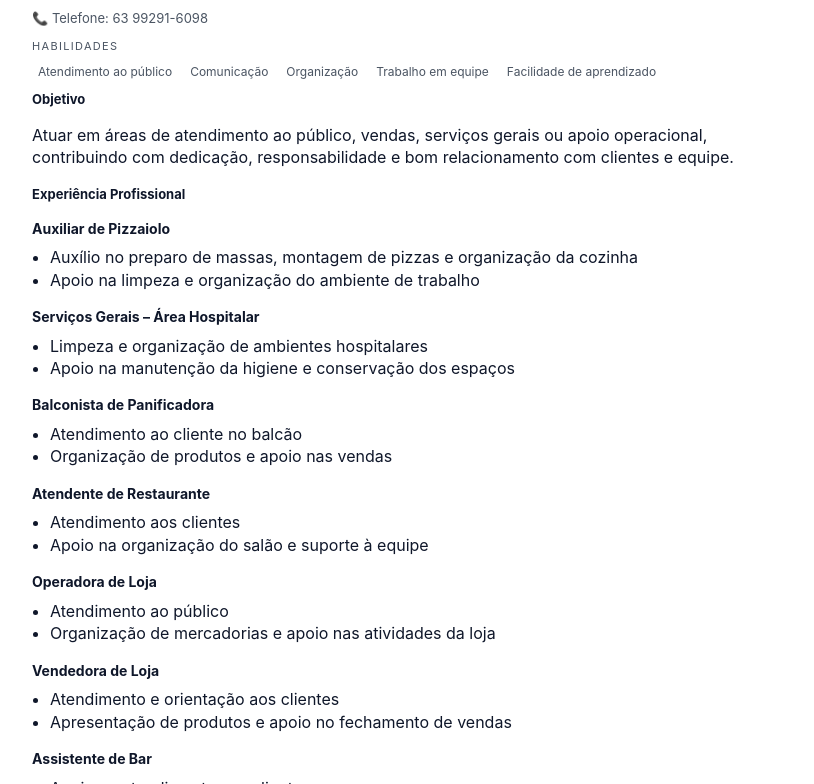
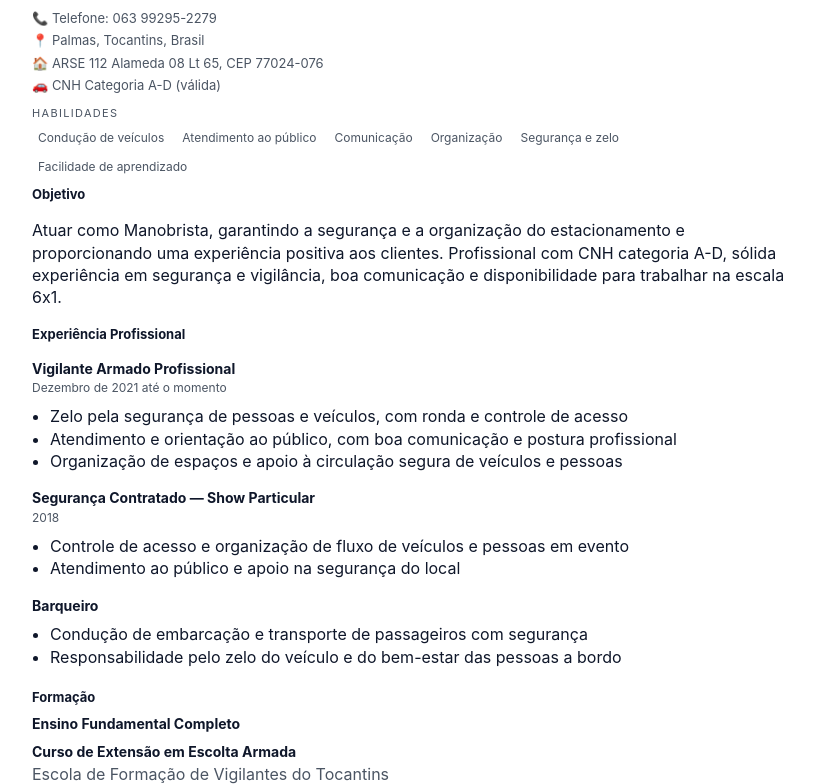
Before and after one commit to adailsonaguiar/resume, a plain HTML site: page index_pai.html in a window 1280 px wide. Shown: the part 67-851 px from the top of the page, without its empty margins (228-1042 px from the left). Drawn offline with Linux system fonts and the light colour scheme.

Commit message:
feat: update resume content for Adailson Aguiar Cruz
Replace Isabella Aguiar Campos's information with Adailson's
data and restructure the HTML to use cleaner, more maintainable
styling with updated contact details, skills, and professional
experience for the Manobrista role.

```diff
--- a/index_pai.html
+++ b/index_pai.html
@@ -1,74 +1,215 @@
 <!doctype html>
 <html lang="pt-BR">
-
   <head>
     <meta charset="utf-8" />
     <meta name="viewport" content="width=device-width, initial-scale=1" />
-	<meta name="description" content="Currículo de Isabella Aguiar Campos" />
-	<title>Isabella Aguiar Campos — Currículo</title>
+    <meta
+      name="description"
+      content="Currículo de Adailson Aguiar Cruz — Manobrista"
+    />
+    <title>Adailson Aguiar Cruz — Currículo</title>
     <style>
-		:root{
+      :root {
         --bg: #ffffff;
         --text: #0f172a;
         --muted: #4b5563;
         --accent: #0b74d1;
       }
 
-		*{box-sizing:border-box}
-		html,body{height:100%}
-		body{
-			margin:0;
-			font-family: Inter, ui-sans-serif, system-ui, -apple-system, "Segoe UI", Roboto, "Helvetica Neue", Arial;
-			background:var(--bg);
-			color:var(--text);
-			-webkit-font-smoothing:antialiased;
-			-moz-osx-font-smoothing:grayscale;
-			line-height:1.4;
-			padding:18px;
+      * {
+        box-sizing: border-box;
+      }
+      html,
+      body {
+        height: 100%;
+      }
+      body {
+        margin: 0;
+        font-family:
+          Inter,
+          ui-sans-serif,
+          system-ui,
+          -apple-system,
+          "Segoe UI",
+          Roboto,
+          "Helvetica Neue",
+          Arial;
+        background: var(--bg);
+        color: var(--text);
+        -webkit-font-smoothing: antialiased;
+        -moz-osx-font-smoothing: grayscale;
+        line-height: 1.4;
+        padding: 18px;
       }
 
-		.page{
-			max-width:760px;
-			margin:0 auto;
-			display:block;
+      .page {
+        max-width: 760px;
+        margin: 0 auto;
+        display: block;
       }
 
-		.name-head{display:block;margin:0 0 6px}
-		.name{font-size:20px;font-weight:700;margin:0}
-		.headline{font-size:13px;color:var(--muted);margin:2px 0 0}
+      .name-head {
+        display: block;
+        margin: 0 0 6px;
+      }
+      .name {
+        font-size: 20px;
+        font-weight: 700;
+        margin: 0;
+      }
+      .headline {
+        font-size: 13px;
+        color: var(--muted);
+        margin: 2px 0 0;
+      }
 
-		.section-title{font-size:11px;letter-spacing:0.12em;text-transform:uppercase;color:var(--muted);margin:12px 0 6px}
+      .section-title {
+        font-size: 11px;
+        letter-spacing: 0.12em;
+        text-transform: uppercase;
+        color: var(--muted);
+        margin: 12px 0 6px;
+      }
 
-		.content{margin-top:6px}
-		.card{background:transparent;border:0;border-radius:0;padding:0;margin-bottom:12px}
+      .content {
+        margin-top: 6px;
+      }
+      .card {
+        background: transparent;
+        border: 0;
+        border-radius: 0;
+        padding: 0;
+        margin-bottom: 12px;
+      }
 
-		h2{font-size:13px;margin:0 0 8px}
-		h3{font-size:14px;margin:0;font-weight:700}
-		.muted{color:var(--muted)}
+      h2 {
+        font-size: 13px;
+        margin: 0 0 8px;
+      }
+      h3 {
+        font-size: 14px;
+        margin: 0;
+        font-weight: 700;
+      }
+      .muted {
+        color: var(--muted);
+      }
 
-		ul{margin:8px 0 0;padding-left:18px}
+      ul {
+        margin: 8px 0 0;
+        padding-left: 18px;
+      }
     </style>
   </head>
 
   <body>
     <div class="page">
       <header class="name-head">
-			<h1 class="name">Isabella Aguiar Campos</h1>
-			<p class="headline">Atendimento ao Público · Vendas · Serviços Gerais</p>
+        <h1 class="name">Adailson Aguiar Cruz</h1>
+        <p class="headline">
+          Manobrista · Condução de Veículos · Atendimento ao Cliente
+        </p>
       </header>
 
       <aside class="sidebar" aria-label="Informações pessoais">
-			<ul class="contact" aria-label="Informações de contato" style="display:grid;grid-template-columns:1fr;gap:4px 0;list-style:none;padding:0;margin:10px 0 6px;font-size:13px;color:var(--muted);">
-				<li>📞 Telefone: 63 99291-6098</li>
+        <ul
+          class="contact"
+          aria-label="Informações de contato"
+          style="
+            display: grid;
+            grid-template-columns: 1fr;
+            gap: 4px 0;
+            list-style: none;
+            padding: 0;
+            margin: 10px 0 6px;
+            font-size: 13px;
+            color: var(--muted);
+          "
+        >
+          <li>📞 Telefone: 063 99295-2279</li>
+          <li>📍 Palmas, Tocantins, Brasil</li>
+          <li>🏠 ARSE 112 Alameda 08 Lt 65, CEP 77024-076</li>
+          <li>🚗 CNH Categoria A-D (válida)</li>
         </ul>
 
         <div class="section-title">Habilidades</div>
-			<div class="skills" style="display:flex;flex-wrap:wrap;gap:6px;" aria-hidden="true">
-				<span class="chip" style="background:transparent;color:var(--muted);padding:3px 6px;border-radius:4px;font-size:12px;border:0;">Atendimento ao público</span>
-				<span class="chip" style="background:transparent;color:var(--muted);padding:3px 6px;border-radius:4px;font-size:12px;border:0;">Comunicação</span>
-				<span class="chip" style="background:transparent;color:var(--muted);padding:3px 6px;border-radius:4px;font-size:12px;border:0;">Organização</span>
-				<span class="chip" style="background:transparent;color:var(--muted);padding:3px 6px;border-radius:4px;font-size:12px;border:0;">Trabalho em equipe</span>
-				<span class="chip" style="background:transparent;color:var(--muted);padding:3px 6px;border-radius:4px;font-size:12px;border:0;">Facilidade de aprendizado</span>
+        <div
+          class="skills"
+          style="display: flex; flex-wrap: wrap; gap: 6px"
+          aria-hidden="true"
+        >
+          <span
+            class="chip"
+            style="
+              background: transparent;
+              color: var(--muted);
+              padding: 3px 6px;
+              border-radius: 4px;
+              font-size: 12px;
+              border: 0;
+            "
+            >Condução de veículos</span
+          >
+          <span
+            class="chip"
+            style="
+              background: transparent;
+              color: var(--muted);
+              padding: 3px 6px;
+              border-radius: 4px;
+              font-size: 12px;
+              border: 0;
+            "
+            >Atendimento ao público</span
+          >
+          <span
+            class="chip"
+            style="
+              background: transparent;
+              color: var(--muted);
+              padding: 3px 6px;
+              border-radius: 4px;
+              font-size: 12px;
+              border: 0;
+            "
+            >Comunicação</span
+          >
+          <span
+            class="chip"
+            style="
+              background: transparent;
+              color: var(--muted);
+              padding: 3px 6px;
+              border-radius: 4px;
+              font-size: 12px;
+              border: 0;
+            "
+            >Organização</span
+          >
+          <span
+            class="chip"
+            style="
+              background: transparent;
+              color: var(--muted);
+              padding: 3px 6px;
+              border-radius: 4px;
+              font-size: 12px;
+              border: 0;
+            "
+            >Segurança e zelo</span
+          >
+          <span
+            class="chip"
+            style="
+              background: transparent;
+              color: var(--muted);
+              padding: 3px 6px;
+              border-radius: 4px;
+              font-size: 12px;
+              border: 0;
+            "
+            >Facilidade de aprendizado</span
+          >
         </div>
       </aside>
 
@@ -76,83 +217,94 @@
         <section class="card" aria-labelledby="objetivo">
           <h2 id="objetivo">Objetivo</h2>
           <p>
-					Atuar em áreas de atendimento ao público, vendas, serviços gerais ou apoio operacional,
-					contribuindo com dedicação, responsabilidade e bom relacionamento com clientes e equipe.
+            Atuar como Manobrista, garantindo a segurança e a organização do
+            estacionamento e proporcionando uma experiência positiva aos
+            clientes. Profissional com CNH categoria A-D, sólida experiência em
+            segurança e vigilância, boa comunicação e disponibilidade para
+            trabalhar na escala 6x1.
           </p>
         </section>
 
         <section class="card" aria-labelledby="experiencia">
           <h2 id="experiencia">Experiência Profissional</h2>
 
-				<article class="role" style="padding:8px 0;margin:0;border-top:0;">
-					<h3>Auxiliar de Pizzaiolo</h3>
+          <article
+            class="role"
+            style="padding: 8px 0; margin: 0; border-top: 0"
+          >
+            <h3>Vigilante Armado Profissional</h3>
+            <p class="muted" style="margin: 2px 0; font-size: 12px">
+              Dezembro de 2021 até o momento
+            </p>
             <ul>
-						<li>Auxílio no preparo de massas, montagem de pizzas e organização da cozinha</li>
-						<li>Apoio na limpeza e organização do ambiente de trabalho</li>
+              <li>
+                Zelo pela segurança de pessoas e veículos, com ronda e controle
+                de acesso
+              </li>
+              <li>
+                Atendimento e orientação ao público, com boa comunicação e
+                postura profissional
+              </li>
+              <li>
+                Organização de espaços e apoio à circulação segura de veículos e
+                pessoas
+              </li>
             </ul>
           </article>
 
-				<article class="role" style="padding:8px 0;margin:0;border-top:0;">
-					<h3>Serviços Gerais – Área Hospitalar</h3>
+          <article
+            class="role"
+            style="padding: 8px 0; margin: 0; border-top: 0"
+          >
+            <h3>Segurança Contratado — Show Particular</h3>
+            <p class="muted" style="margin: 2px 0; font-size: 12px">2018</p>
             <ul>
-						<li>Limpeza e organização de ambientes hospitalares</li>
-						<li>Apoio na manutenção da higiene e conservação dos espaços</li>
+              <li>
+                Controle de acesso e organização de fluxo de veículos e pessoas
+                em evento
+              </li>
+              <li>Atendimento ao público e apoio na segurança do local</li>
             </ul>
           </article>
 
-				<article class="role" style="padding:8px 0;margin:0;border-top:0;">
-					<h3>Balconista de Panificadora</h3>
+          <article
+            class="role"
+            style="padding: 8px 0; margin: 0; border-top: 0"
+          >
+            <h3>Barqueiro</h3>
             <ul>
-						<li>Atendimento ao cliente no balcão</li>
-						<li>Organização de produtos e apoio nas vendas</li>
-					</ul>
-				</article>
-
-				<article class="role" style="padding:8px 0;margin:0;border-top:0;">
-					<h3>Atendente de Restaurante</h3>
-					<ul>
-						<li>Atendimento aos clientes</li>
-						<li>Apoio na organização do salão e suporte à equipe</li>
-					</ul>
-				</article>
-
-				<article class="role" style="padding:8px 0;margin:0;border-top:0;">
-					<h3>Operadora de Loja</h3>
-					<ul>
-						<li>Atendimento ao público</li>
-						<li>Organização de mercadorias e apoio nas atividades da loja</li>
-					</ul>
-				</article>
-
-				<article class="role" style="padding:8px 0;margin:0;border-top:0;">
-					<h3>Vendedora de Loja</h3>
-					<ul>
-						<li>Atendimento e orientação aos clientes</li>
-						<li>Apresentação de produtos e apoio no fechamento de vendas</li>
-					</ul>
-				</article>
-
-				<article class="role" style="padding:8px 0;margin:0;border-top:0;">
-					<h3>Assistente de Bar</h3>
-					<ul>
-						<li>Apoio no atendimento aos clientes</li>
-						<li>Organização de utensílios e suporte ao funcionamento do bar</li>
+              <li>
+                Condução de embarcação e transporte de passageiros com segurança
+              </li>
+              <li>
+                Responsabilidade pelo zelo do veículo e do bem-estar das pessoas
+                a bordo
+              </li>
             </ul>
           </article>
         </section>
 
         <section class="card" aria-labelledby="formacao">
           <h2 id="formacao">Formação</h2>
-				<div style="margin:8px 0;">
-					<h3>Ensino Fundamental</h3>
+          <div style="margin: 8px 0">
+            <h3>Ensino Fundamental Completo</h3>
           </div>
-				<div style="margin:8px 0;">
-					<h3>Curso Profissionalizante</h3>
-					<p class="muted" style="margin:2px 0;">Cabeleireira | Instituto Embeleze – Curso Completo</p>
+          <div style="margin: 8px 0">
+            <h3>Curso de Extensão em Escolta Armada</h3>
+            <p class="muted" style="margin: 2px 0">
+              Escola de Formação de Vigilantes do Tocantins
+            </p>
           </div>
+        </section>
+
+        <section class="card" aria-labelledby="adicional">
+          <h2 id="adicional">Informações Adicionais</h2>
+          <ul>
+            <li>CNH categoria A-D válida e em dia</li>
+            <li>Disponibilidade para escala 6x1</li>
+          </ul>
         </section>
       </main>
     </div>
   </body>
-
 </html>
```
Lines whose indentation alone changed are shown as unchanged.
